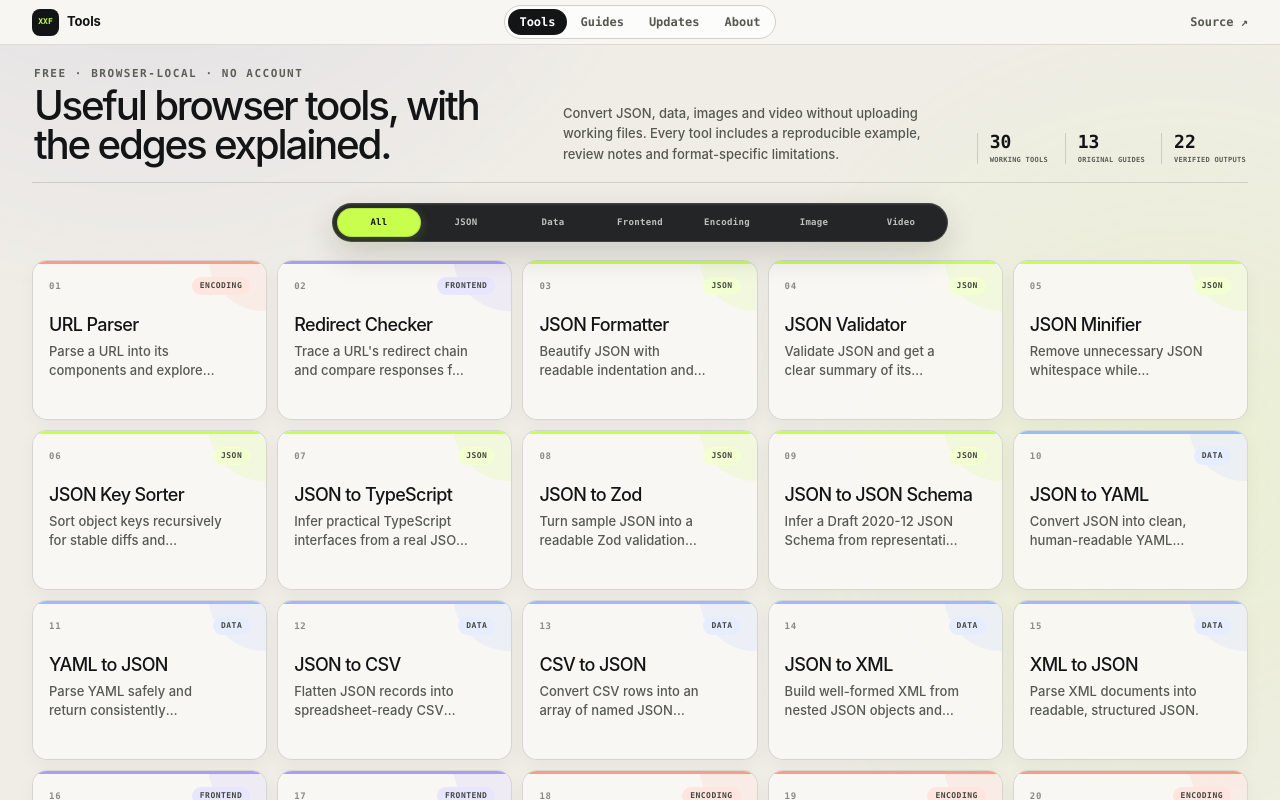
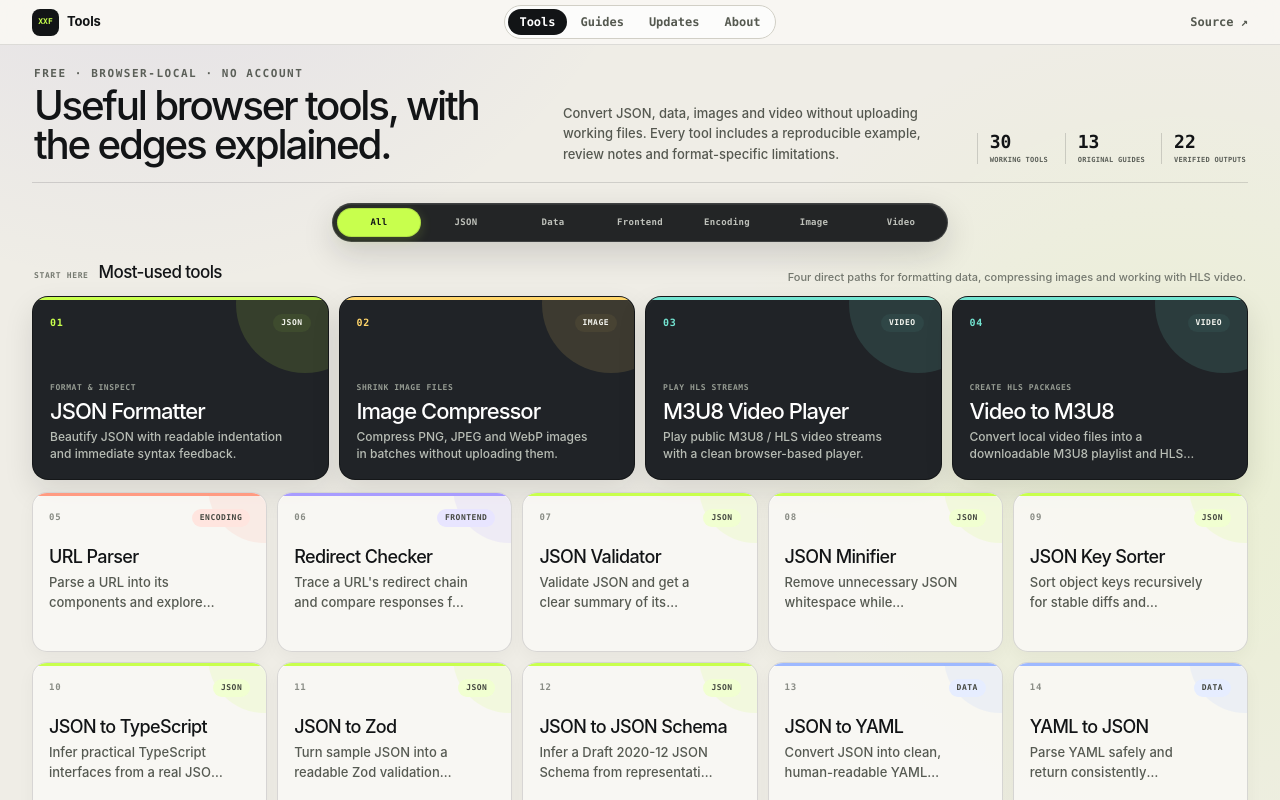
Before and after one commit to sufaith/xxf-json-frontend-toolbox, a Next.js app: page / in a window 1280 px wide. Shown: the top 800 px of the page. Built offline with nearby package versions, Linux system fonts and the light colour scheme.

Commit message:
feat: highlight core tools and add search verification

```diff
--- a/app/updates/page.tsx
+++ b/app/updates/page.tsx
@@ -13,6 +13,7 @@ const updates = [
     title: "A more focused and readable public site",
     summary: "Reduced review risk by tightening the indexable topic surface and making evidence easier to read on every public tool page.",
     changes: [
+      "Promoted four core utilities into a distinct first-row layout on the homepage",
       "Removed the unrelated museum promotion from the homepage and sitemaps while keeping its direct URL available",
       "Marked the museum noindex so the searchable site remains focused on browser utilities and technical guidance",
       "Added visible breadcrumbs and first-party specification links to each tool page",
--- a/components/ToolExplorer.tsx
+++ b/components/ToolExplorer.tsx
@@ -4,9 +4,14 @@ import Link from "next/link";
 import { useState } from "react";
 import { categories, tools, type ToolCategory } from "@/lib/tools";
 
+const featuredToolSlugs = ["json-formatter", "image-compressor", "m3u8-player", "video-to-m3u8"] as const;
+
 export function ToolExplorer() {
   const [category, setCategory] = useState<ToolCategory | "All">("All");
-  const filtered = category === "All" ? tools : tools.filter((tool) => tool.category === category);
+  const featuredTools = tools.filter((tool) => featuredToolSlugs.includes(tool.slug as (typeof featuredToolSlugs)[number]));
+  const filtered = category === "All"
+    ? tools.filter((tool) => !featuredToolSlugs.includes(tool.slug as (typeof featuredToolSlugs)[number]))
+    : tools.filter((tool) => tool.category === category);
 
   return (
     <div className="tool-explorer">
@@ -25,6 +30,35 @@ export function ToolExplorer() {
           ))}
         </div>
       </div>
+      {category === "All" && (
+        <section className="featured-tools" aria-labelledby="featured-tools-title">
+          <div className="featured-tools__heading">
+            <div>
+              <span>Start here</span>
+              <h2 id="featured-tools-title">Most-used tools</h2>
+            </div>
+            <p>Four direct paths for formatting data, compressing images and working with HLS video.</p>
+          </div>
+          <div className="featured-tool-grid">
+            {featuredTools.map((tool, index) => (
+              <Link
+                href={`/tools/${tool.slug}/`}
+                className={`featured-tool-card tool-card--${tool.category.toLowerCase()}`}
+                key={tool.slug}
+              >
+                <div className="featured-tool-card__top">
+                  <span className="featured-tool-card__number">0{index + 1}</span>
+                  <span className="tool-category">{tool.category}</span>
+                </div>
+                <span className="featured-tool-card__eyebrow">{tool.eyebrow}</span>
+                <h3>{tool.name}</h3>
+                <p>{tool.description}</p>
+                <span className="featured-tool-card__open" aria-hidden="true">↗</span>
+              </Link>
+            ))}
+          </div>
+        </section>
+      )}
       <div className="tool-card-grid">
         {filtered.map((tool, index) => (
           <Link
@@ -33,7 +67,7 @@ export function ToolExplorer() {
             key={tool.slug}
           >
             <div className="tool-card__top">
-              <span className="tool-number">{String(index + 1).padStart(2, "0")}</span>
+              <span className="tool-number">{String(index + (category === "All" ? 5 : 1)).padStart(2, "0")}</span>
               <span className="tool-category">{tool.category}</span>
             </div>
             <h3>{tool.name}</h3>
--- /dev/null
+++ b/public/google8c1a1c13dd5b4703.html
@@ -0,0 +1 @@
+google-site-verification: google8c1a1c13dd5b4703.html
```
Also changed, not shown: app/globals.css, 1 other file (tests, documents, lock files or other folders).
